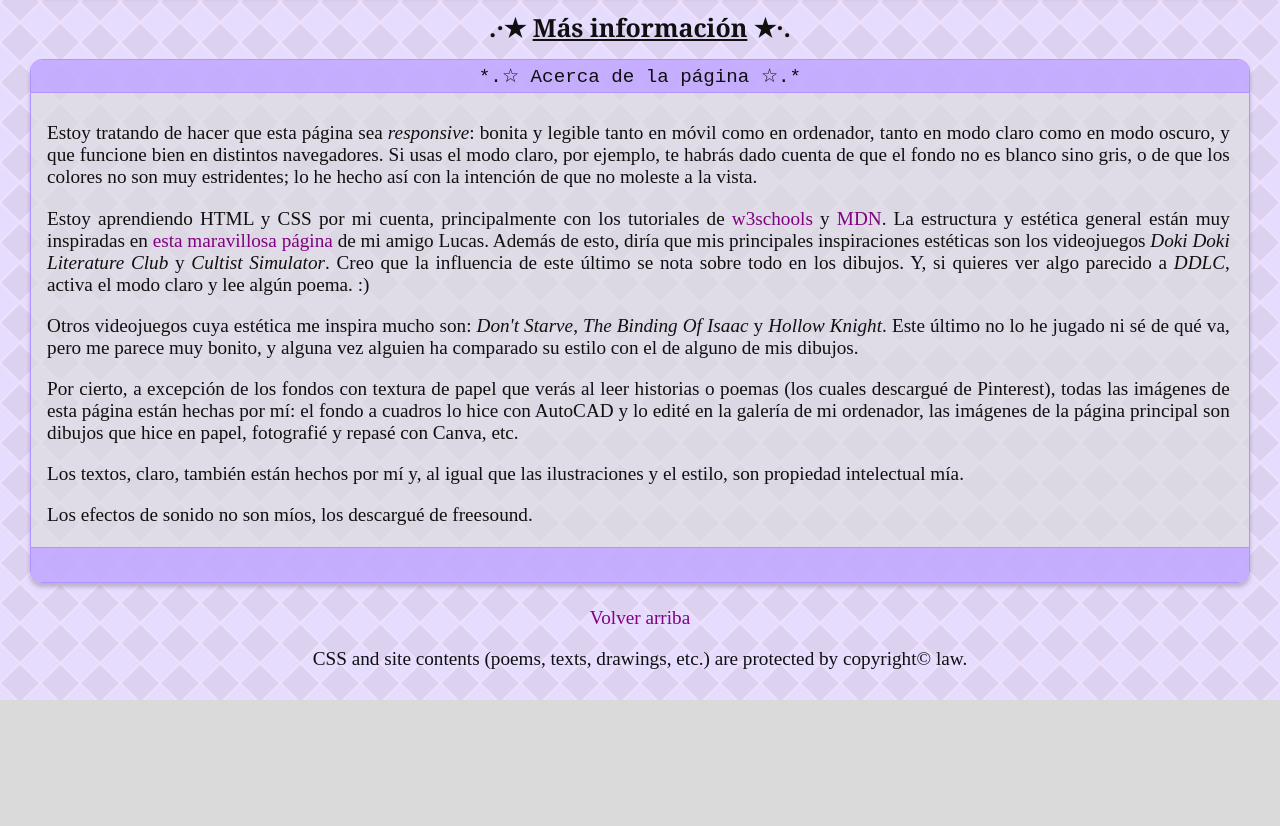
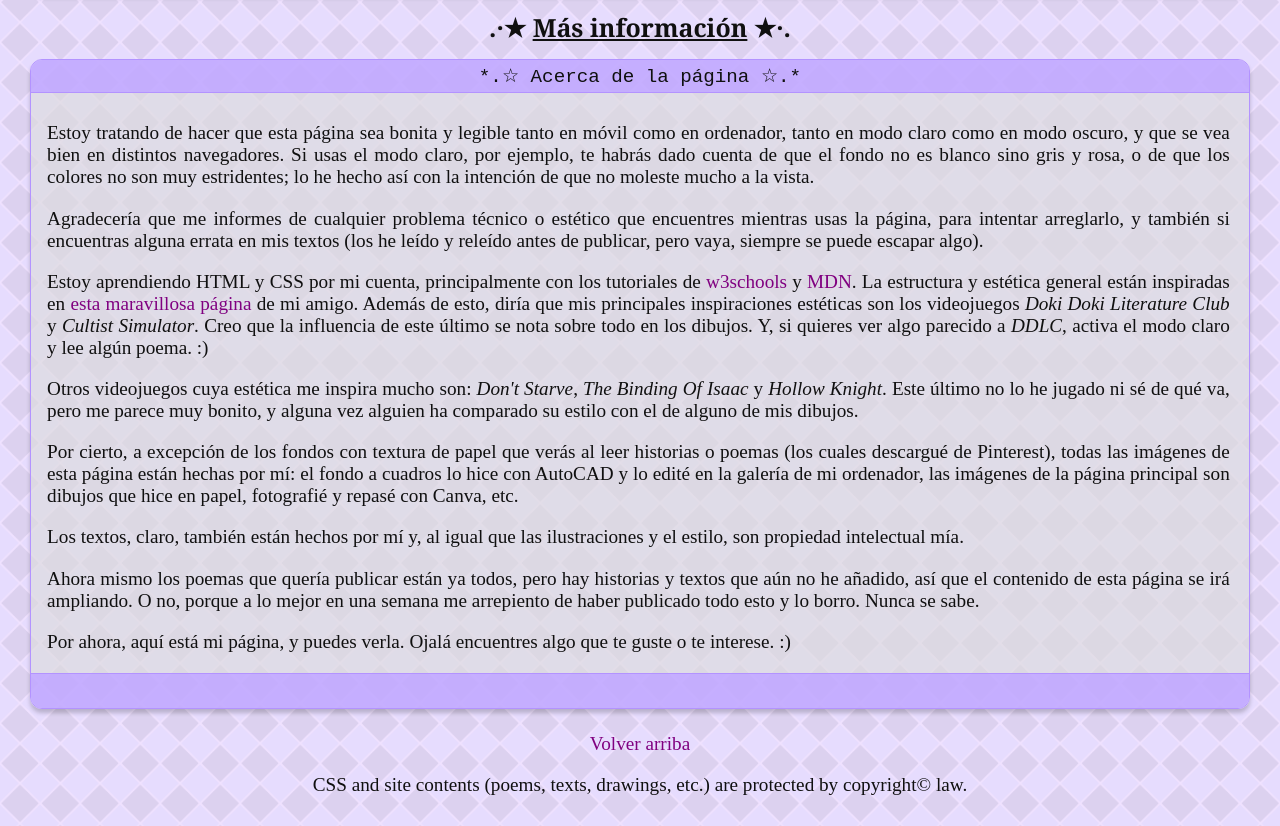
Before and after one commit to amenat666/amenat666.github.io, a plain HTML site: page about.html in a window 1280 px wide. Shown: the part 118-944 px from the top of the page. Before the commit the page ends 818 px from the top, so only its background shows below. Drawn offline with Linux system fonts and the light colour scheme.

Commit message:
Update about.html

```diff
--- a/about.html
+++ b/about.html
@@ -33,10 +33,13 @@
             </div>
             <div class="window-content">
                 <p>
-                    Estoy tratando de hacer que esta página sea <em>responsive</em>: bonita y legible tanto en móvil como en ordenador, tanto en modo claro como en modo oscuro, y que funcione bien en distintos navegadores. Si usas el modo claro, por ejemplo, te habrás dado cuenta de que el fondo no es blanco sino gris, o de que los colores no son muy estridentes; lo he hecho así con la intención de que no moleste a la vista.
+                    Estoy tratando de hacer que esta página sea bonita y legible tanto en móvil como en ordenador, tanto en modo claro como en modo oscuro, y que se vea bien en distintos navegadores. Si usas el modo claro, por ejemplo, te habrás dado cuenta de que el fondo no es blanco sino gris y rosa, o de que los colores no son muy estridentes; lo he hecho así con la intención de que no moleste mucho a la vista.
                 </p>
                 <p>
-                    Estoy aprendiendo HTML y CSS por mi cuenta, principalmente con los tutoriales de <a href="https://www.w3schools.com/">w3schools</a> y <a href="https://developer.mozilla.org/en-US/docs/Web/HTML">MDN</a>. La estructura y estética general están muy inspiradas en <a href="https://pigamer37.github.io">esta maravillosa página</a> de mi amigo Lucas. Además de esto, diría que mis principales inspiraciones estéticas son los videojuegos <em>Doki Doki Literature Club</em> y <em>Cultist Simulator</em>. Creo que la influencia de este último se nota sobre todo en los dibujos. Y, si quieres ver algo parecido a <em>DDLC</em>, activa el modo claro y lee algún poema. :)
+                    Agradecería que me informes de cualquier problema técnico o estético que encuentres mientras usas la página, para intentar arreglarlo, y también si encuentras alguna errata en mis textos (los he leído y releído antes de publicar, pero vaya, siempre se puede escapar algo).
+                </p>
+                <p>
+                    Estoy aprendiendo HTML y CSS por mi cuenta, principalmente con los tutoriales de <a href="https://www.w3schools.com/">w3schools</a> y <a href="https://developer.mozilla.org/en-US/docs/Web/HTML">MDN</a>. La estructura y estética general están inspiradas en <a href="https://pigamer37.github.io">esta maravillosa página</a> de mi amigo. Además de esto, diría que mis principales inspiraciones estéticas son los videojuegos <em>Doki Doki Literature Club</em> y <em>Cultist Simulator</em>. Creo que la influencia de este último se nota sobre todo en los dibujos. Y, si quieres ver algo parecido a <em>DDLC</em>, activa el modo claro y lee algún poema. :)
                 </p>
                 <p>
                     Otros videojuegos cuya estética me inspira mucho son: <em>Don't Starve</em>, <em>The Binding Of Isaac</em> y <em>Hollow Knight</em>. Este último no lo he jugado ni sé de qué va, pero me parece muy bonito, y alguna vez alguien ha comparado su estilo con el de alguno de mis dibujos.
@@ -47,7 +50,12 @@
                 <p>
                     Los textos, claro, también están hechos por mí y, al igual que las ilustraciones y el estilo, son propiedad intelectual mía.
                 </p>
-                <p>Los efectos de sonido no son míos, los descargué de freesound.</p>
+                <p>
+                    Ahora mismo los poemas que quería publicar están ya todos, pero hay historias y textos que aún no he añadido, así que el contenido de esta página se irá ampliando. O no, porque a lo mejor en una semana me arrepiento de haber publicado todo esto y lo borro. Nunca se sabe.
+                </p>
+                <p>
+                    Por ahora, aquí está mi página, y puedes verla. Ojalá encuentres algo que te guste o te interese. :)
+                </p>
             </div>
             <div class="window-bottom-bar"></div>
         </div>
```
